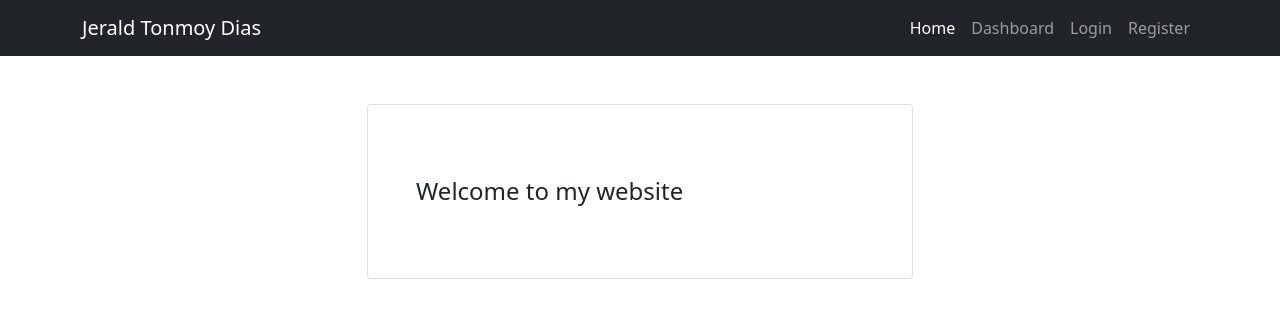
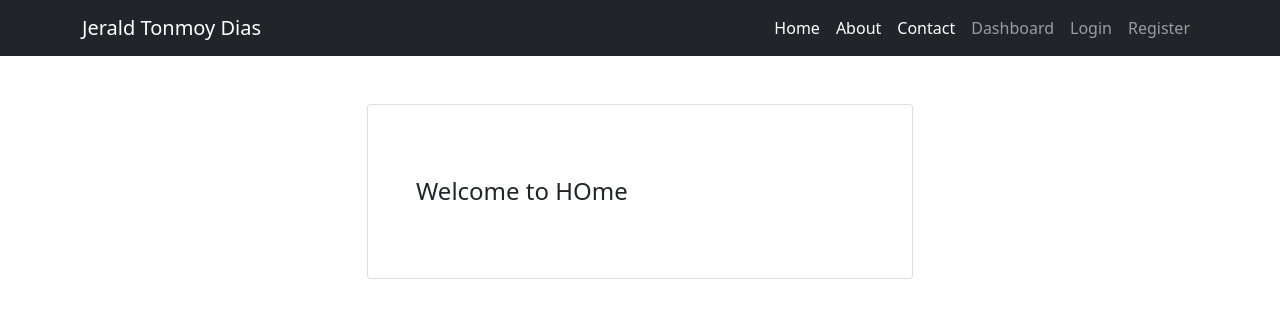
Before and after one commit to Jerald-tonmoy-dias/reactlaraecom, a React (Create React App) app in the folder client/: page / in a window 1280 px wide. Shown: the top 318 px of the page. Built offline with nearby package versions, Linux system fonts and the light colour scheme.

Commit message:
public route

```diff
--- a/client/src/App.js
+++ b/client/src/App.js
@@ -13,6 +13,8 @@ import Login from "./components/frontend/auth/Login";
 import AdminPrivateRoute from "./AdminPrivateRoute";
 import Error404 from "./error/404";
 import Error403 from "./error/403";
+import FrontendPublicRoute from "./FrontendPublicRoute";
+import FrontendLayout from "./layouts/frontend/FrontendLayout";
 function App() {
   // default settings
   axios.defaults.baseURL = "http://127.0.0.1:8000/";
@@ -33,8 +35,12 @@ function App() {
         <Switch>
           {/* private route */}
           <AdminPrivateRoute path="/admin" name="Admin" />
+
+          {/* two routes works same. testing purpose */}
+          {/* <FrontendPublicRoute /> */}
+          <FrontendLayout />
           {/* for apps route */}
-          <Route path={"/"} exact component={Home} />
+
           <Route path={"/404"} component={Error404} />
           <Route path={"/403"} component={Error403} />
           <Route path="/login">
--- /dev/null
+++ b/client/src/FrontendPublicRoute.js
@@ -0,0 +1,7 @@
+import React from "react";
+import { Route } from "react-router-dom";
+import FrontendLayout from "./layouts/frontend/FrontendLayout";
+
+export default function FrontendPublicRoute({ ...rest }) {
+  return <Route {...rest} render={(props) => <FrontendLayout {...props} />} />;
+}
--- /dev/null
+++ b/client/src/components/frontend/About.js
@@ -0,0 +1,17 @@
+import React from "react";
+
+export default function About() {
+  return (
+    <>
+      <div className="container mt-5">
+        <div className="row justify-content-center">
+          <div className="col-md-6">
+            <div className="card p-5">
+              <h4 className="my-4">About Page</h4>
+            </div>
+          </div>
+        </div>
+      </div>
+    </>
+  );
+}
--- /dev/null
+++ b/client/src/components/frontend/Contact.js
@@ -0,0 +1,17 @@
+import React from "react";
+
+export default function Contact() {
+  return (
+    <>
+      <div className="container mt-5">
+        <div className="row justify-content-center">
+          <div className="col-md-6">
+            <div className="card p-5">
+              <h4 className="my-4">Welcome to Contact</h4>
+            </div>
+          </div>
+        </div>
+      </div>
+    </>
+  );
+}
--- a/client/src/components/frontend/Home.js
+++ b/client/src/components/frontend/Home.js
@@ -4,12 +4,11 @@ import Navbar from "../../layouts/frontend/Navbar";
 export default function Home() {
   return (
     <>
-      <Navbar />
       <div className="container mt-5">
         <div className="row justify-content-center">
           <div className="col-md-6">
             <div className="card p-5">
-              <h4 className="my-4">Welcome to my website</h4>
+              <h4 className="my-4">Welcome to HOme</h4>
             </div>
           </div>
         </div>
--- /dev/null
+++ b/client/src/layouts/frontend/FrontendLayout.js
@@ -0,0 +1,28 @@
+import React from "react";
+import Navbar from "./Navbar";
+import publicRouteFile from "../../routes/publicRouteFile";
+import { Route, Switch } from "react-router-dom";
+export default function FrontendLayout() {
+  return (
+    <div>
+      <Navbar />
+      <div>
+        <Switch>
+          {publicRouteFile.map((item, idx) => {
+            return (
+              item.component && (
+                <Route
+                  key={idx}
+                  path={item.path}
+                  exact={item.exact}
+                  name={item.name}
+                  render={(props) => <item.component {...props} />}
+                />
+              )
+            );
+          })}
+        </Switch>
+      </div>
+    </div>
+  );
+}
--- a/client/src/layouts/frontend/Navbar.js
+++ b/client/src/layouts/frontend/Navbar.js
@@ -73,6 +73,20 @@ export default function Navbar() {
               </Link>
             </li>
             <li className="nav-item">
+              <Link className="nav-link active" aria-current="page" to="/about">
+                About
+              </Link>
+            </li>
+            <li className="nav-item">
+              <Link
+                className="nav-link active"
+                aria-current="page"
+                to="/contact"
+              >
+                Contact
+              </Link>
+            </li>
+            <li className="nav-item">
               <Link className="nav-link" to="/admin">
                 Dashboard
               </Link>
--- /dev/null
+++ b/client/src/routes/publicRouteFile.js
@@ -0,0 +1,11 @@
+import Home from "../components/frontend/Home";
+import About from "../components/frontend/About";
+import Contact from "../components/frontend/Contact";
+
+const publicRouteFile = [
+  { path: "/", exact: true, name: "Home", component: Home },
+  { path: "/about", exact: true, name: "About", component: About },
+  { path: "/contact", exact: true, name: "Contact", component: Contact },
+];
+
+export default publicRouteFile;
```
